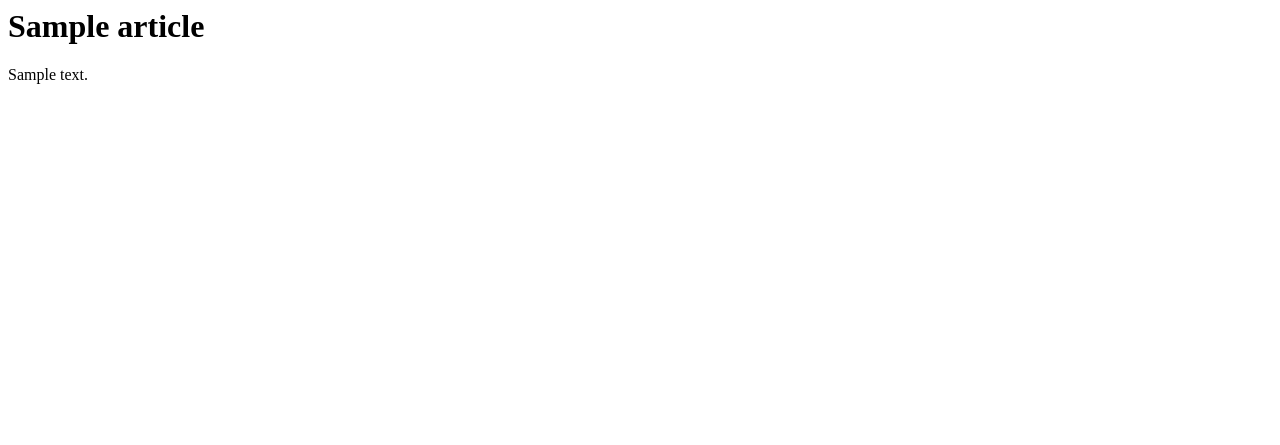
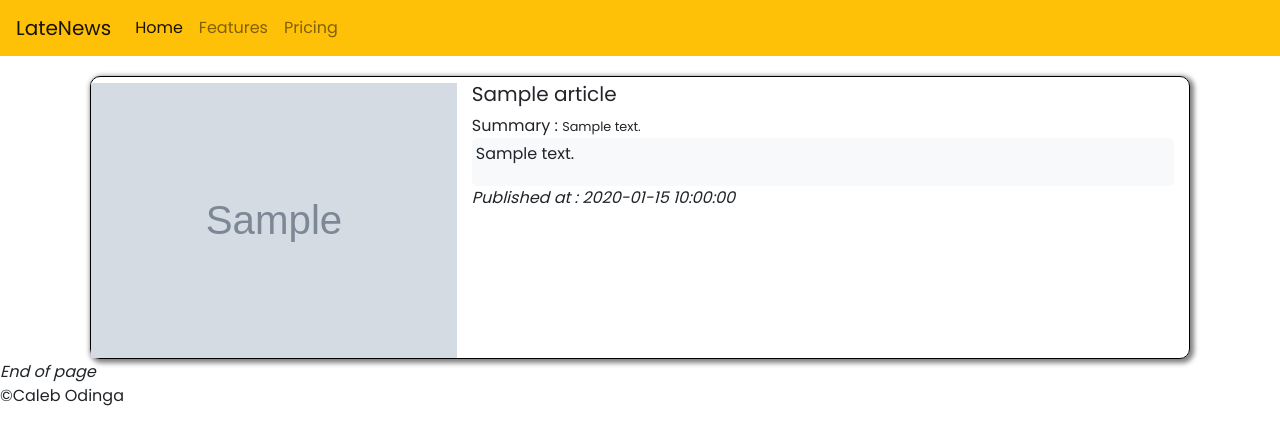
Before and after one commit to COdingaorg/LateNews, a Flask app: template app/templates/source.html in a window 1280 px wide. Shown: the top 445 px of the page. Run offline with Flask 2, Linux system fonts and the light colour scheme; the template is opened without the code that fills it: most values are stand-ins (such as "Sample title", 1, 10 or a date in 2020); grey boxes marked "Sample" are stand-in pictures; some libraries are stand-ins or nearby versions.

Commit message:
add styling to displayed articles on source page

```diff
--- a/app/static/styles.css
+++ b/app/static/styles.css
@@ -23,6 +23,14 @@
   border-radius: 10px;
   box-shadow: 2px 2px 5px 2px grey;
 }
+.articles{
+  border: 1px solid black;
+  border-radius: 10px;
+  box-shadow: 2px 2px 5px 2px grey;
+  margin-top: 20px;
+  width: 86%;
+  padding: 0%;
+}
 h1, h2{
   text-align: center;
 }
@@ -32,7 +40,7 @@ hr{
 .col-md-4{
   margin-top: 6px;
 }
-.row{
+.sources{
   width: 96%;
   margin-left: 2px;
   display: flex;
@@ -46,3 +54,39 @@ hr{
 .hide{
   display: none;
 }
+.slider{
+  height: 300px;
+  background-image: url('../static/images/trainLate.jpeg');
+  background-size: 80%;
+  background-position-y: 85%;
+  color: white;
+  display: flex;
+  align-items: center;
+  justify-content: center;
+}
+a.nav-item{
+  color: white;
+}
+img{
+  width: 100%;
+
+}
+#articlesShow{
+  display: flex;
+  flex-direction: column;
+  align-items: center;
+}
+.articles>.col-md-4{
+  padding: 0;
+}
+.articles>.col-md-8{
+  padding: auto;
+  padding-top: 5px;
+}
+cite{
+  text-align: center;
+}
+.content{
+  padding: 4px;
+  border-radius: 5px;
+}
--- a/app/templates/base.html
+++ b/app/templates/base.html
@@ -1,33 +1,31 @@
 <!DOCTYPE html>
 <html lang="en">
-{%block head%}
 <head>
   <meta charset="UTF-8">
   <meta http-equiv="X-UA-Compatible" content="IE=edge">
   <meta name="viewport" content="width=device-width, initial-scale=1.0">
+  <link rel="stylesheet" href="https://stackpath.bootstrapcdn.com/bootstrap/4.3.1/css/bootstrap.min.css" integrity="sha384-ggOyR0iXCbMQv3Xipma34MD+dH/1fQ784/j6cY/iJTQUOhcWr7x9JvoRxT2MZw1T" crossorigin="anonymous">
+  <link rel="stylesheet" href="../static/styles.css">
   <title>Late-News</title>
 
+
 </head>
-{%endblock%}
 
 <body>
-  {%block navbar%}
-  <nav class="navbar navbar-expand-lg navbar-light bg-light">
-    <a class="navbar-brand" href="#">Navbar</a>
+  <nav class="navbar navbar-expand-lg navbar-light bg-warning">
+    <a class="navbar-brand" href="#">LateNews</a>
     <button class="navbar-toggler" type="button" data-toggle="collapse" data-target="#navbarNavAltMarkup"
       aria-controls="navbarNavAltMarkup" aria-expanded="false" aria-label="Toggle navigation">
       <span class="navbar-toggler-icon"></span>
     </button>
     <div class="collapse navbar-collapse" id="navbarNavAltMarkup">
       <div class="navbar-nav">
-        <a class="nav-item nav-link active" href="#">Home <span class="sr-only">(current)</span></a>
+        <a class="nav-item nav-link active" href="/">Home <span class="sr-only">(current)</span></a>
         <a class="nav-item nav-link" href="#">Features</a>
         <a class="nav-item nav-link" href="#">Pricing</a>
-        <a class="nav-item nav-link disabled" href="#">Disabled</a>
       </div>
     </div>
   </nav>
-  {%endblock%}
 
   {% block content %}
 
--- a/app/templates/source.html
+++ b/app/templates/source.html
@@ -1,5 +1,21 @@
-{%for article in articleList%}
-
-  <h1>{{article.title}}</h1>
-  {{article.content}}
-{%endfor%}
+{%extends 'base.html'%}
+{%block content%}
+<div id='articlesShow'>
+  {%for article in articleList%}
+  <div class="row articles">
+    <div class="col-md-4">
+      <img src="{{article.image}}" alt="{{article.title}}+'image'">
+    </div>
+    <div class="col-md-8">
+      <h5>{{article.title}}</h5>
+      <span>Summary : </span><small>{{article.description}}</small>
+      <div class="content bg-light">
+        <p>{{article.content}}</p>
+      </div>
+      <cite>Published at : {{article.date}}</cite>
+    </div>
+  </div>
+  {%endfor%}
+</div>
+<cite>End of page</cite>
+{%endblock%}
--- a/app/views.py
+++ b/app/views.py
@@ -9,9 +9,10 @@ def index():
   '''
   function that displays the landing page
   '''
-  heading = 'Welcome to Late News-''Never miss a moment'
+  heading = 'Welcome to Late News'
+  subheading = 'Never miss a moment'
   sourcesSamples = get_sources()
-  return render_template('index.html', title = heading, sourceList = sourcesSamples)
+  return render_template('index.html', title = heading, sourceList = sourcesSamples, subhead = subheading)
 
 @app.route('/source', methods = ['GET', 'POST'])
 def source_articels():
```
Also changed, not shown: app/templates/index.html (+6 -7 lines), app/static/images/trainLate.jpeg (added).
